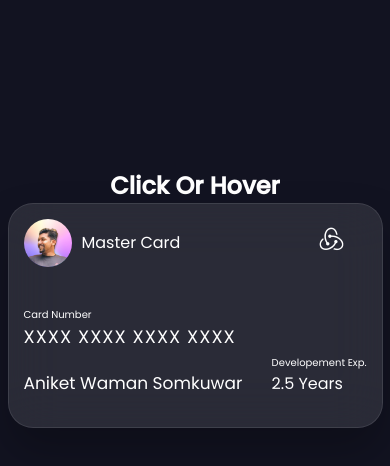
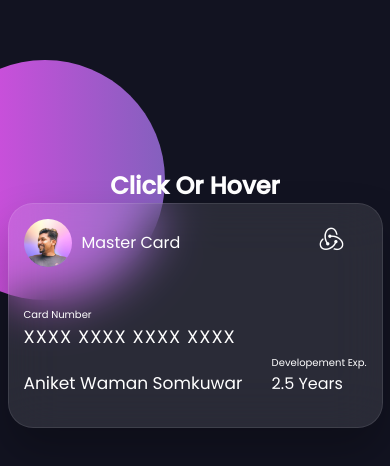
Before and after one commit to Aniketsomkuwar/MyServiceCard, a plain HTML site: page index.html in a window 390 px wide. Shown: the part 142-608 px from the top of the page. Drawn offline with nearby package versions, Linux system fonts and the light colour scheme.

Commit message:
update 2

```diff
--- a/style.css
+++ b/style.css
@@ -170,11 +170,11 @@
 /* Responsive Card */
 
 @media (max-width: 800px) {
-    section::before , section::after{
+    section::before {
+        /* display: none; */
+    }
+
+    section::after{
         display: none;
     }
-
-    /* section::after{
-        display: none;
-    } */
   }
```
